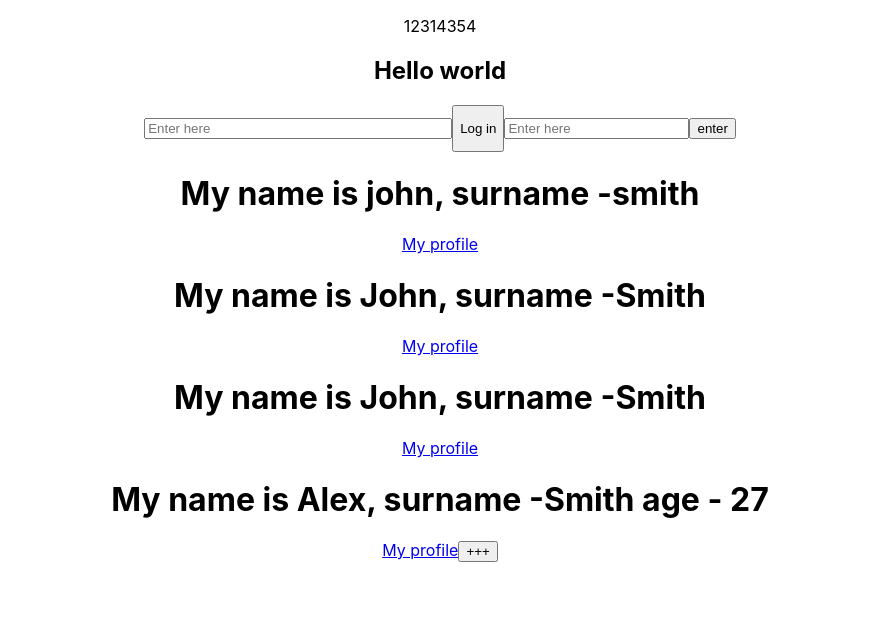
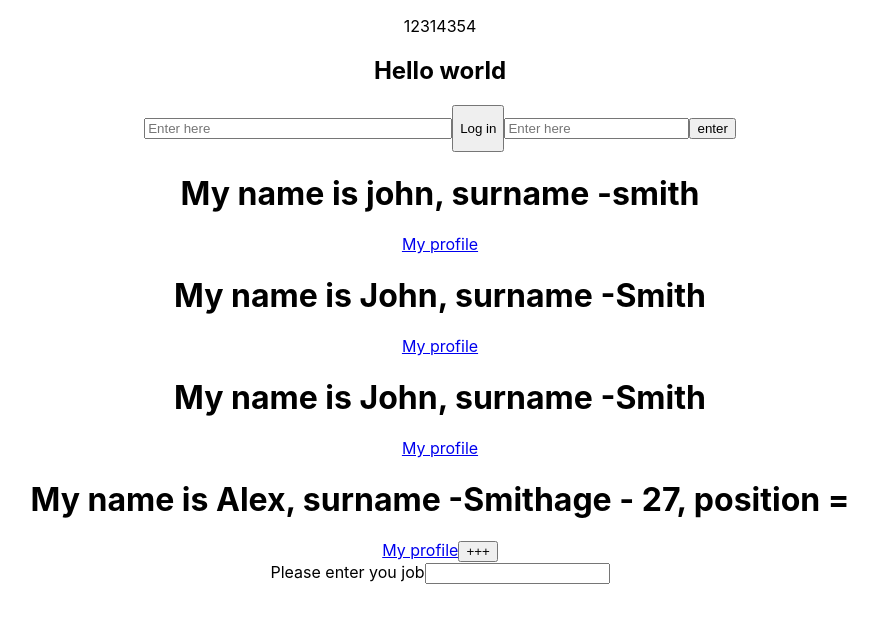
Before and after one commit to Rymney34/my-try, a React (Create React App) app: page / in a window 1280 px wide. Shown: the top 620 px of the page, without its empty margins (200-1078 px from the left). Built offline with nearby package versions, Linux system fonts and the light colour scheme.

Commit message:
more about states , this , and arrow function

```diff
--- a/src/App.js
+++ b/src/App.js
@@ -72,11 +72,26 @@ class WhoAmI3 extends Component {
       super(props);
       this.state = {
         years: 27,
-        text: '+++'
+        text: '+++',
+        position: ''
       }
+      this.nextYear = this.nextYear.bind(this)
   }
+//dont track what was in the state
+  commitInput = (e, color) => {
+    this.setState({
+      position: e.target.value
+    })
+  }
+//treacking whaat was in the state (dynamic)
+  // nextYear() {
+  //     console.log(1)
+  //     this.setState(state => ({
+  //       years: state.years + 1
+  //     }))
+  // }
 
-  nextYear = () => {
+    nextYear = () => {
       console.log(1)
       this.setState(state => ({
         years: state.years + 1
@@ -85,12 +100,21 @@ class WhoAmI3 extends Component {
 
   render() {
         const {name, surname, link} = this.props
+        const {position, years} = this.state
+
+
         return (
             <div>
 
-              <h1>My name is {name}, surname -{surname} age - {this.state.years}</h1>
+              <h1>My name is {name}, surname -{surname}
+                age - {years},
+                position = {position}</h1>
               <a href={link}>My profile</a>
               <button onClick={this.nextYear}>{this.state.text}</button>
+              <form action="">
+                <span>Please enter you job</span>
+                <input type='text' onChange={(e) => this.commitInput(e, 'some color')}/>
+              </form>
             </div>
         )
   }
```
